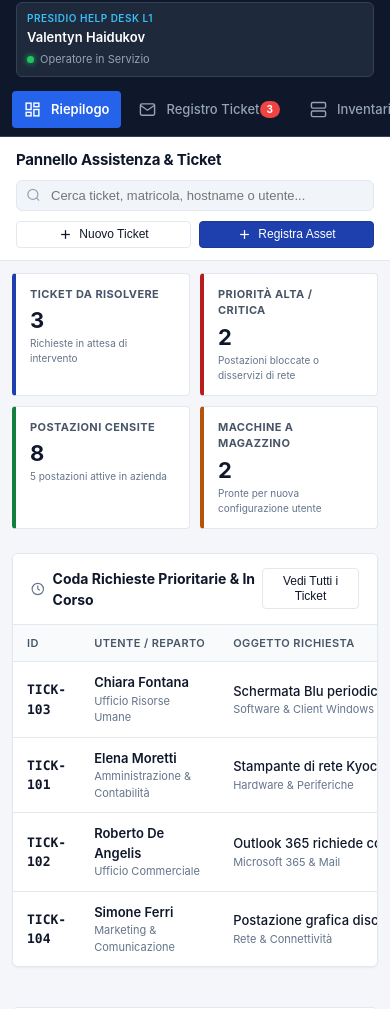
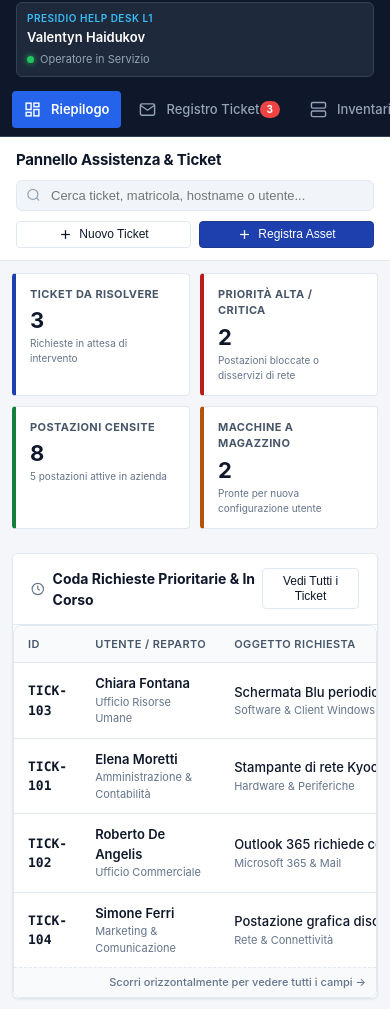
Before and after one commit to HV94/it-support-hub, a plain HTML site: page index.html in a window 390 px wide. Shown: the part 72-1081 px from the top of the page. Drawn offline with Linux system fonts and the light colour scheme.

Commit message:
migliorato scroll orizzontale tabelle e indicatori su mobile

```diff
--- a/index.html
+++ b/index.html
@@ -3,6 +3,9 @@
 <head>
   <meta charset="UTF-8">
   <meta name="viewport" content="width=device-width, initial-scale=1.0">
+  <meta name="theme-color" content="#0f172a">
+  <meta name="apple-mobile-web-app-capable" content="yes">
+  <meta name="apple-mobile-web-app-status-bar-style" content="black-translucent">
   <title>Pannello Supporto IT - Assistenza L1 & Inventario Hardware</title>
   <link rel="stylesheet" href="style.css">
 </head>
--- a/style.css
+++ b/style.css
@@ -1048,4 +1048,25 @@ html, body {
   .kpi-subtext {
     font-size: 10px;
   }
+  .table-responsive {
+    position: relative;
+    border-radius: 8px;
+    border: 1px solid var(--border-color);
+    overflow-x: auto;
+    -webkit-overflow-scrolling: touch;
+  }
+  .table-responsive::after {
+    content: "Scorri orizzontalmente per vedere tutti i campi \2192";
+    display: block;
+    text-align: right;
+    font-size: 11px;
+    font-weight: 500;
+    color: var(--text-muted);
+    padding: 6px 10px;
+    background: #f8fafc;
+    border-top: 1px dashed var(--border-color);
+  }
+  .data-table {
+    min-width: 580px;
+  }
 }
```
